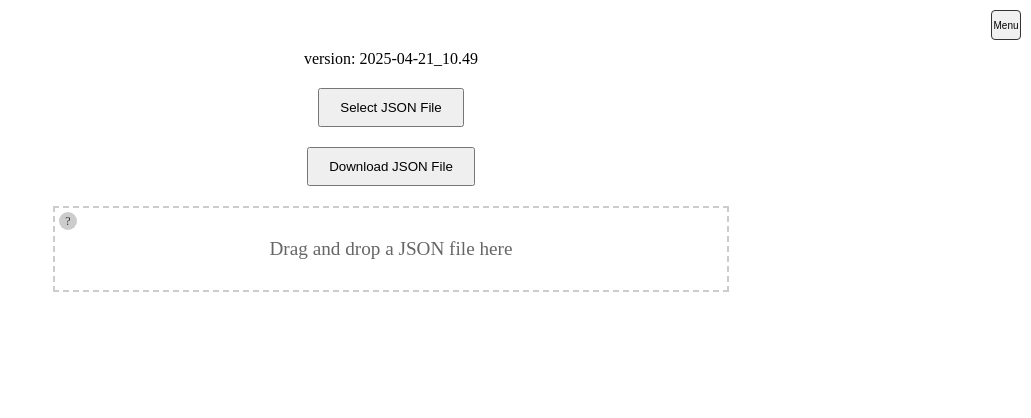
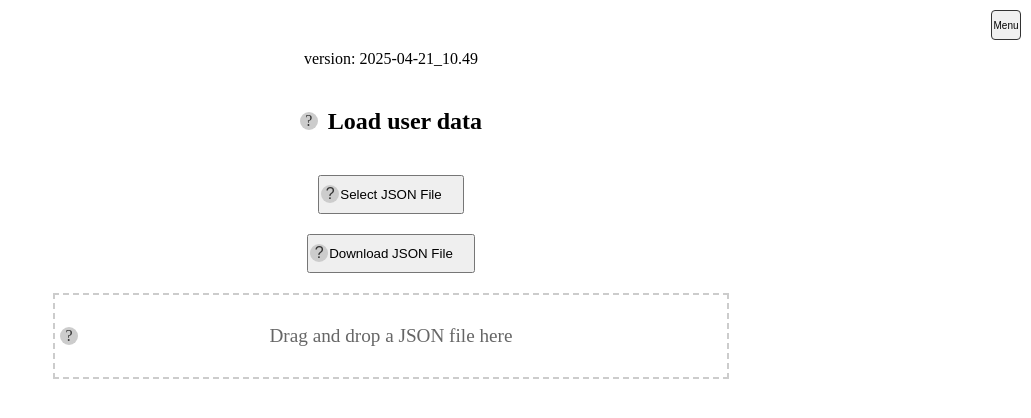
Before and after one commit to cmlykke/memolibre, an Angular app: page /load-user-data in a window 1280 px wide. Shown: the top 418 px of the page, without its empty margins (249-1280 px from the left). Built offline with nearby package versions, Linux system fonts and the light colour scheme; a web font is replaced by a local one.

Commit message:
added titles in pages where they were missing

```diff
--- a/src/app/add-remove-card-page/add-remove-card-page.component.html
+++ b/src/app/add-remove-card-page/add-remove-card-page.component.html
@@ -10,7 +10,10 @@
     </mat-form-field>
   </div>
 
-  <h2>Add New Card</h2>
+  <div class="title-wrapper">
+    <span class="tooltip-icon" appTooltip [tooltipMessage]="'Add New Card tooltips.'">?</span>
+    <h2>Add New Card</h2>
+  </div>
 
   <div class="input-wrapper">
     <mat-form-field appearance="outline">
--- a/src/app/add-remove-card-page/add-remove-card-page.component.ts
+++ b/src/app/add-remove-card-page/add-remove-card-page.component.ts
@@ -6,11 +6,12 @@ import { MatButtonModule } from '@angular/material/button';
 import { MatInputModule } from '@angular/material/input';
 import { GlobalStateService } from '../angular/shared/services/global-state-service';
 import { FlashCard } from '../businesslogic/models/flashcard';
+import {TooltipDirective} from '../tooltip.directive';
 
 @Component({
   selector: 'app-add-remove-card-page',
   standalone: true,
-  imports: [CommonModule, FormsModule, MatButtonModule, MatInputModule],
+  imports: [CommonModule, FormsModule, MatButtonModule, MatInputModule, TooltipDirective],
   templateUrl: './add-remove-card-page.component.html',
   styleUrls: ['./add-remove-card-page.component.css'],
 })
--- a/src/app/create-deck-component/create-deck-component.component.html
+++ b/src/app/create-deck-component/create-deck-component.component.html
@@ -1,4 +1,9 @@
 <!-- Text field to input new deck name -->
+<div class="title-wrapper">
+  <span class="tooltip-icon" appTooltip [tooltipMessage]="'Create Deck tooltips.'">?</span>
+  <h2>Create Deck</h2>
+</div>
+
 <div class="input-container">
   <div class="button-wrapper">
     <button (click)="updateDeckName()" [class.with-tooltip]="showTooltips">
--- a/src/app/load-user-data/load-user-data.component.html
+++ b/src/app/load-user-data/load-user-data.component.html
@@ -1,5 +1,10 @@
 <!-- Button to select a JSON file -->
 <div class="file-select-container">version: 2025-04-21_10.49</div>
+
+<div class="title-wrapper">
+  <span class="tooltip-icon" appTooltip [tooltipMessage]="'Load user data tooltips.'">?</span>
+  <h2>Load user data</h2>
+</div>
 
 <div class="file-select-container">
   <div class="button-wrapper">
--- a/src/app/manage-circulation-page/manage-circulation-page.component.css
+++ b/src/app/manage-circulation-page/manage-circulation-page.component.css
@@ -2,27 +2,6 @@
   padding: 20px;
   max-width: 600px;
   margin: 0 auto;
-}
-
-.title-wrapper {
-  display: flex;
-  align-items: center;
-  justify-content: center;
-  margin-bottom: 20px; /* Adds space below the title wrapper */
-}
-
-.tooltip-icon {
-  position: static; /* Overrides global position: absolute */
-  margin-right: 10px;
-  cursor: pointer;
-  font-size: 16px;
-  color: #333; /* Ensures visibility against the background */
-  background-color: #ccc; /* Matches global style for consistency */
-  border-radius: 50%;
-  width: 18px;
-  height: 18px;
-  text-align: center;
-  line-height: 18px;
 }
 
 h2 {
--- a/src/app/search-page/search-page.component.html
+++ b/src/app/search-page/search-page.component.html
@@ -4,7 +4,11 @@
     <button class="button" (click)="clearSearchAndScrollToTop()">Clear</button>
   </div>
 
-  <h2>Search Cards</h2>
+  <div class="title-wrapper">
+    <span class="tooltip-icon" appTooltip [tooltipMessage]="'Search Cards tooltips.'">?</span>
+    <h2>Search Cards</h2>
+  </div>
+
   <form [formGroup]="searchForm">
     <div class="input-wrapper">
       <input formControlName="cardNumberSearch" placeholder="Card Number or Range (e.g., 1-5)" [class.input-with-tooltip]="showTooltips" />
--- a/src/app/tag-page/tag-page.component.html
+++ b/src/app/tag-page/tag-page.component.html
@@ -1,6 +1,11 @@
 <div class="tag-container">
   <button class="fixed-button" (click)="toggleTagLock()">{{ tagLockButtonText }}</button>
-  <h2>Manage Tags</h2>
+
+  <div class="title-wrapper">
+    <span class="tooltip-icon" appTooltip [tooltipMessage]="'Manage Tags tooltips.'">?</span>
+    <h2>Manage Tags</h2>
+  </div>
+
   <div class="button-group">
     <button *ngIf="!isTagInteractionLocked" (click)="openAddTagModal()">Add Tag</button>
     <button (click)="toggleSort()">{{ sortButtonText }}</button>
--- a/src/styles.css
+++ b/src/styles.css
@@ -18,6 +18,23 @@ input {
 }
 
 /* Tooltip icon styling */
+
+/*
+ .tooltip-icon {
+  position: static; Overrides global position: absolute
+  margin-right: 10px;
+  cursor: pointer;
+  font-size: 16px;
+  color: #333; Ensures visibility against the background
+  background-color: #ccc;  Matches global style for consistency
+  border-radius: 50%;
+  width: 18px;
+  height: 18px;
+  text-align: center;
+  line-height: 18px;
+}*/
+
+/*
 .tooltip-icon {
   position: absolute;
   top: 4px;
@@ -29,7 +46,76 @@ input {
   background-color: #ccc;
   color: #333;
   border-radius: 50%;
-  font-size: 12px;
+  font-size: 16px;
+  cursor: help;
+  z-index: 10;
+}*/
+
+/*
+.title-wrapper {
+  display: flex;
+  align-items: center;
+  justify-content: center;
+  margin-bottom: 20px;  Adds space below the title wrapper
+}*/
+
+.tooltip-icon {
+  position: absolute;
+  top: 50%;
+  left: 5px;
+  transform: translateY(-50%);
+  width: 18px;
+  height: 18px;
+  line-height: 18px;
+  text-align: center;
+  background-color: #ccc;
+  color: #333;
+  border-radius: 50%;
+  font-size: 16px;
   cursor: help;
   z-index: 10;
 }
+
+/*
+.title-wrapper {
+  display: flex;
+  align-items: center;
+  justify-content: flex-start;  Left-align the content
+  margin-bottom: 20px; Adds space below the title wrapper
+  position: relative;  Context for absolute positioning
+}*/
+
+.title-wrapper {
+  display: flex;
+  align-items: center;
+  justify-content: center; /* Keep title centered */
+  margin-bottom: 20px; /* Adds space below the title wrapper */
+  position: relative; /* Context for absolute positioning */
+}
+
+/* Override tooltip position for title-wrapper */
+.title-wrapper .tooltip-icon {
+  position: static; /* Return to static positioning in title wrapper */
+  margin-right: 10px; /* Add space after the tooltip icon */
+  transform: none; /* Remove the transform */
+}
+
+
+/* Make button position relative for tooltip placement */
+button.with-tooltip {
+  position: relative;
+  padding-left: 30px; /* Make space for the tooltip icon */
+  text-align: left; /* Align text to the right of the tooltip */
+}
+
+/* Button tooltip specific positioning */
+button .tooltip-icon {
+  left: 1px; /* Move tooltip icon further to the left in buttons */
+}
+
+
+/* Make input wrappers positioned relative for tooltip placement */
+.input-wrapper {
+  position: relative; /* Required for tooltip absolute positioning */
+  margin-bottom: 15px; /* Space between input fields */
+}
```
